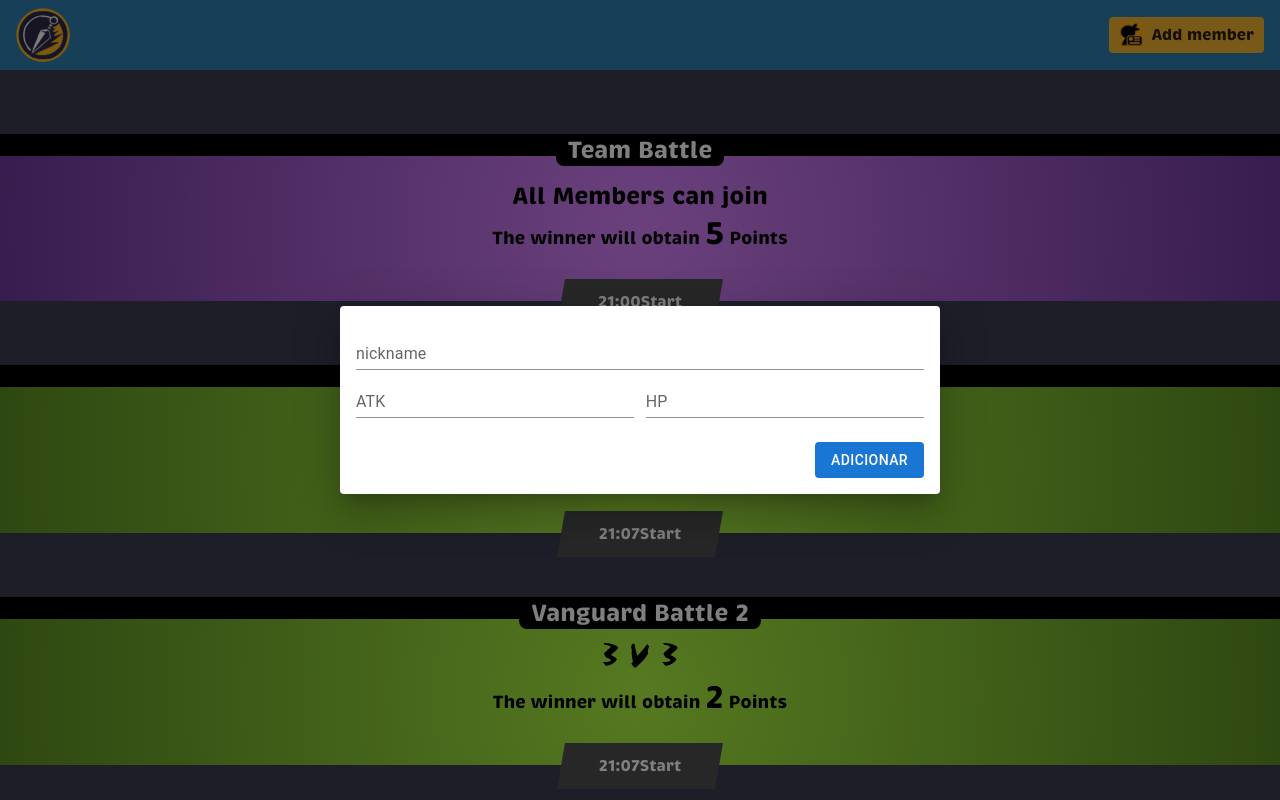
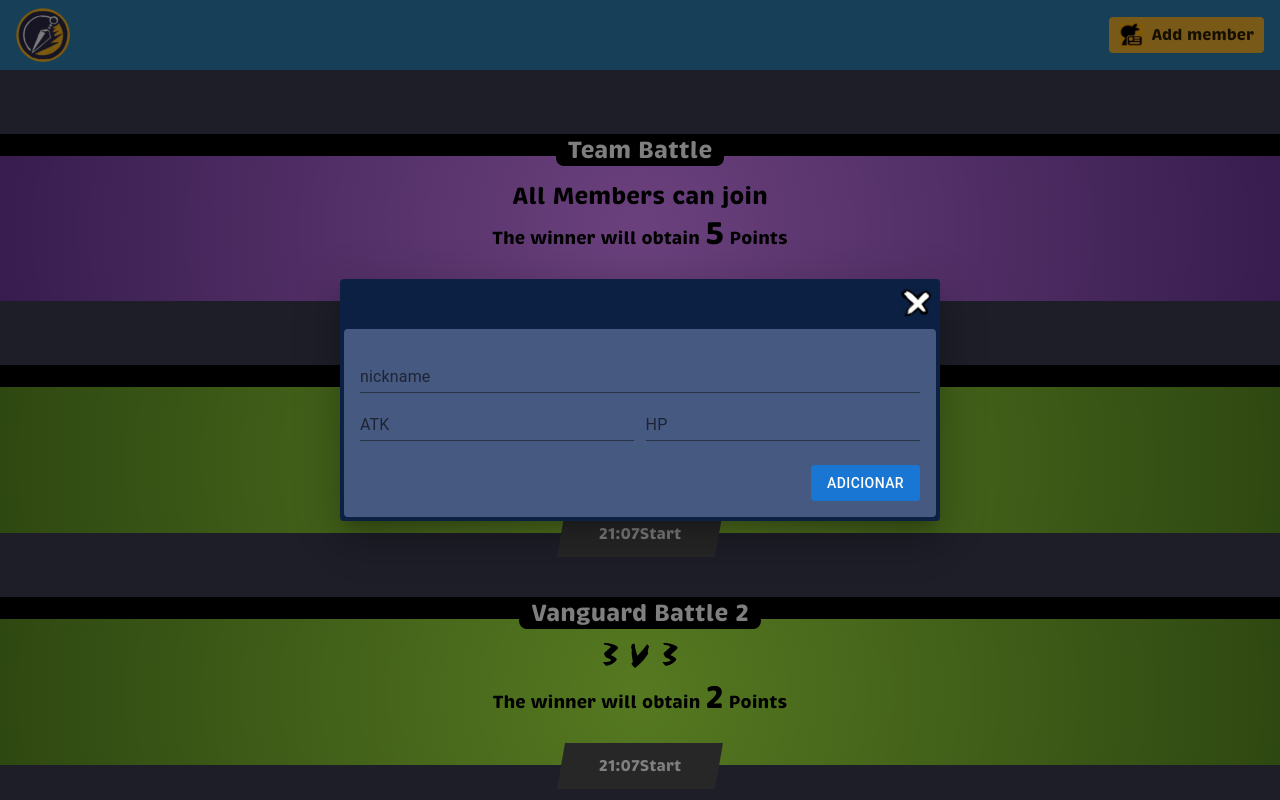
Before and after one commit to Joabson-developer/lost-app, a React (Create React App) app: page / in a window 1280 px wide. Both pictures are taken after a click on the button "Add member". Shown: the top 800 px of the page. Built offline with nearby package versions, Linux system fonts and the light colour scheme.

Commit message:
chore: Trabalhando no dialog

```diff
--- a/src/components/PlayersDialog/index.tsx
+++ b/src/components/PlayersDialog/index.tsx
@@ -1,13 +1,25 @@
 import { Button, Dialog, TextField } from "@mui/material"
 import { Table } from "../Table"
+import { styled } from "@mui/material/styles"
 import "./style.scss"
 import { PlayersContext } from "../../contexts/players/players.context"
 import { useContext, useEffect, useState } from "react"
+
+import closeButton from "../../assets/close-button.png"
 
 type PlayersDialogProps = {
   open: boolean
   dispatch: () => void
 }
+
+const BootstrapDialog = styled(Dialog)(() => ({
+  "& .MuiDialog-paper": {
+    backgroundColor: "#0b2042",
+    color: "#ffffff",
+    padding: "4px",
+    paddingTop: "50px"
+  }
+}))
 
 export function PlayersDialog({ open, dispatch }: PlayersDialogProps) {
   const { players, setPlayers } = useContext(PlayersContext)
@@ -29,7 +41,11 @@ export function PlayersDialog({ open, dispatch }: PlayersDialogProps) {
   }, [players])
 
   return (
-    <Dialog onClose={dispatch} open={open} maxWidth="sm" fullWidth>
+    <BootstrapDialog onClose={dispatch} open={open} maxWidth="sm" fullWidth>
+      <button aria-label="fechar" className="close" onClick={dispatch}>
+        <img src={closeButton} alt="" aria-hidden="true" />
+      </button>
+      <div className="container">
         <div className="form-content">
           <TextField
             id="nickname"
@@ -127,6 +143,7 @@ export function PlayersDialog({ open, dispatch }: PlayersDialogProps) {
           </div>
         </div>
         <Table />
-    </Dialog>
+      </div>
+    </BootstrapDialog>
   )
 }
--- a/src/components/PlayersDialog/style.scss
+++ b/src/components/PlayersDialog/style.scss
@@ -1,3 +1,6 @@
+.container {
+  background-color: #465981;
+  border-radius: 4px;
   .form-content {
     .button-group {
       margin-top: 24px;
@@ -8,3 +11,17 @@
       gap: 16px;
     }
   }
+}
+
+.close {
+  position: absolute;
+  top: 8px;
+  right: 8px;
+  border: none;
+  line-height: 0;
+  background-color: transparent;
+
+  img {
+    max-width: 32px;
+  }
+}
--- a/src/index.css
+++ b/src/index.css
@@ -24,3 +24,12 @@ body {
 button {
   cursor: pointer;
 }
+
+input[type="number"] {
+  -moz-appearance: textfield;
+}
+
+input[type="number"]::-webkit-outer-spin-button,
+input[type="number"]::-webkit-inner-spin-button {
+  -webkit-appearance: none;
+}
```
Also changed, not shown: src/assets/close-button.png (added). Lines whose indentation alone changed are shown as unchanged.
